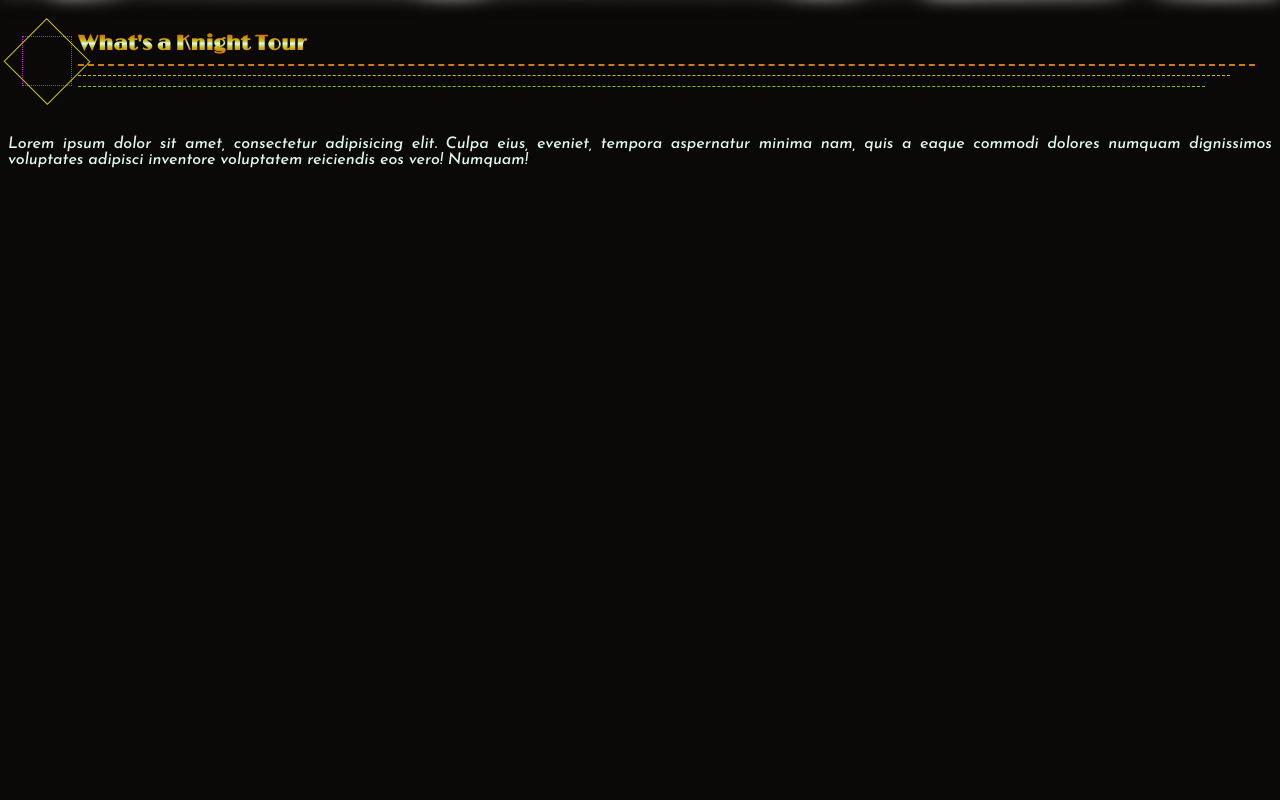
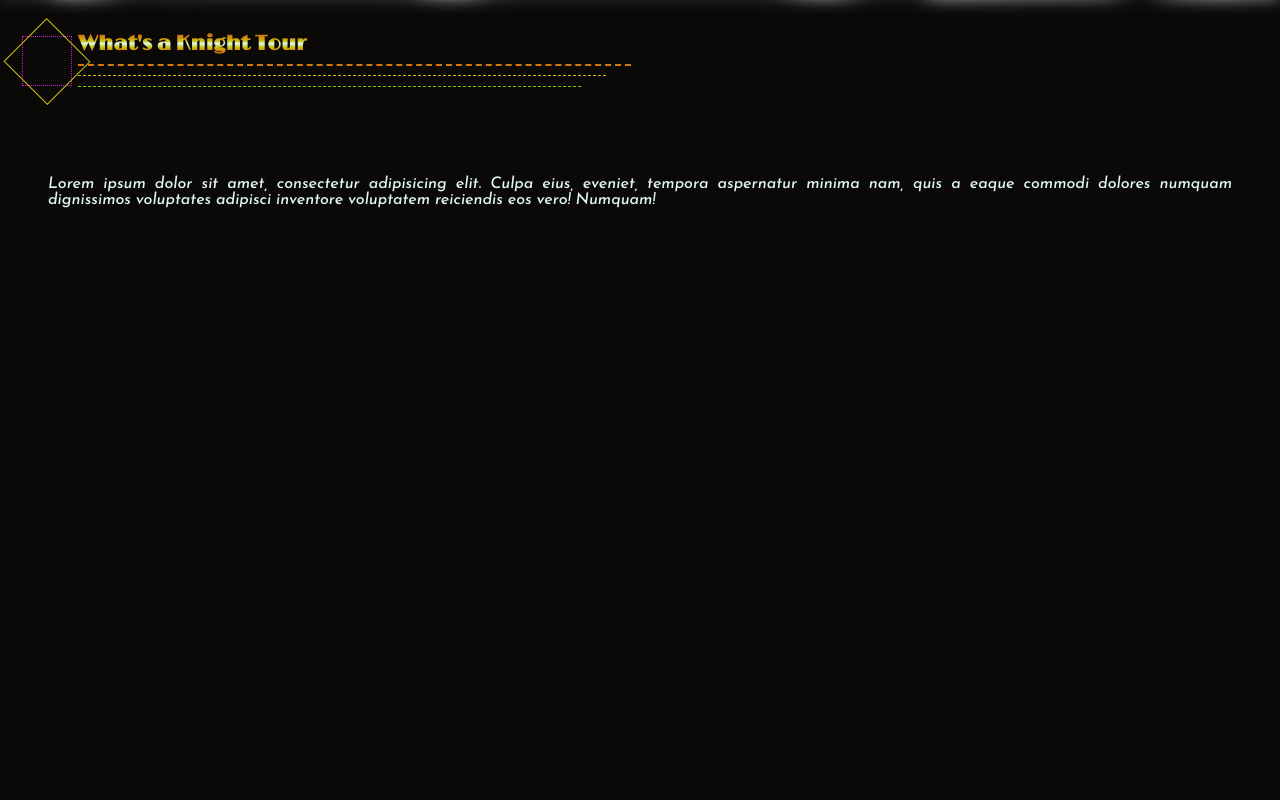
Before and after one commit to nmpellecchia/Knight-Tour, a plain HTML site: page index.html in a window 1280 px wide. Shown: the part 820-1620 px from the top of the page. Drawn offline with nearby package versions, Linux system fonts and the light colour scheme.

Commit message:
articles p padding changed

```diff
--- a/style.css
+++ b/style.css
@@ -194,7 +194,7 @@ h2 {
 article > p {
   text-align: justify;
   text-justify: inter-word;
-  padding: 0.5rem;
+  padding: 1rem;
 }
 
 /* Form */
@@ -364,6 +364,18 @@ form.selectors {
 /* Media Query */
 
 @media only screen and (min-device-width: 768px) {
+  /* Articles */
+
+  .deco-title {
+    width: 50%;
+  }
+
+  article > p {
+    padding: 3rem;
+  }
+
+  /* Selectors */
+
   form.selectors {
     gap: 2rem;
   }
```
